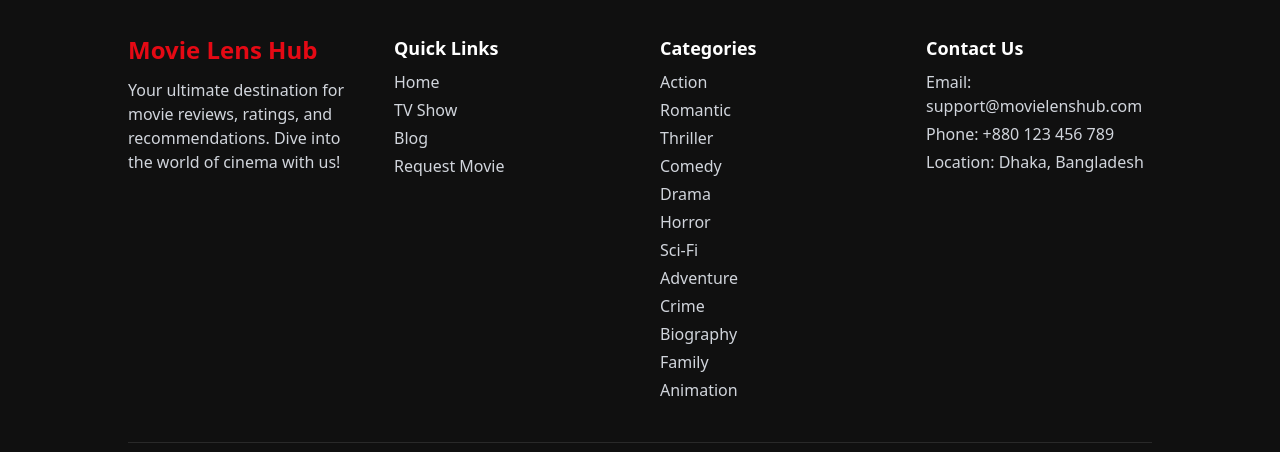
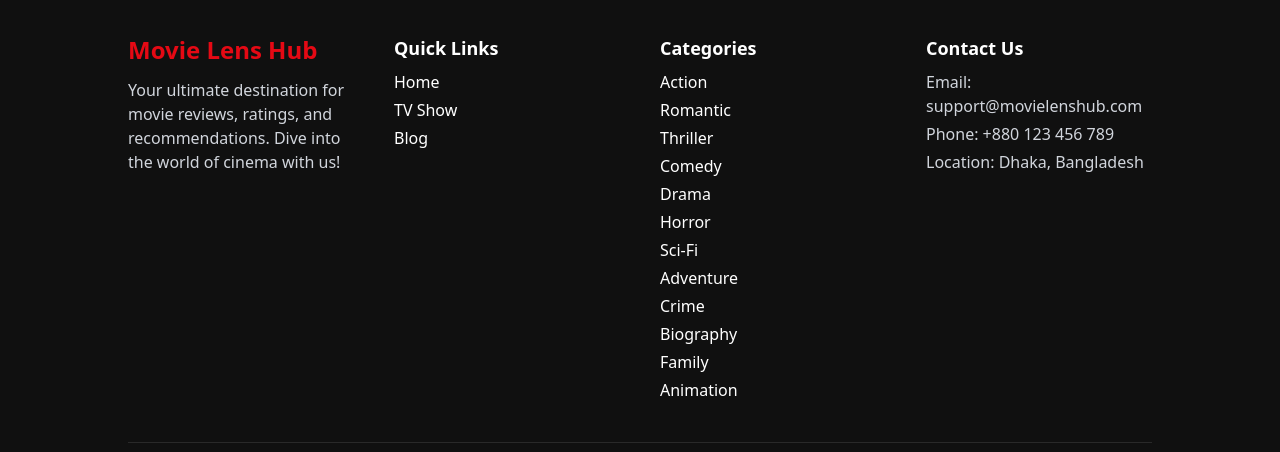
Before and after one commit to Nayeem1402/Movie-lens-hub, a React (Vite) app: page / in a window 1280 px wide. Shown: the part 2723-3175 px from the top of the page. Built offline with nearby package versions, Linux system fonts and the light colour scheme.

Commit message:
all bugs are done

```diff
--- a/src/Components/Footer.jsx
+++ b/src/Components/Footer.jsx
@@ -1,8 +1,16 @@
+
+import { Link } from 'react-router';
 export default function Footer({ setSelectedCategory }) {
   const categories = [
     "Action", "Romantic", "Thriller", "Comedy", "Drama", "Horror",
     "Sci-Fi", "Adventure", "Crime", "Biography", "Family", "Animation"
   ];
+
+  const hoverEffect =
+    "relative inline-block transition duration-300 transform hover:scale-105 hover:text-red-600 " +
+    "after:content-[''] after:absolute after:left-0 after:-bottom-1 after:h-[2px] " +
+    "after:w-0 after:bg-red-600 after:transition-all after:duration-300 hover:after:w-full text-white";
+
 
   return (
     <footer className="bg-black/40 backdrop-blur-md text-white mt-20 pt-10 pb-6 px-[10%] border-t border-white/10">
@@ -15,13 +23,14 @@ export default function Footer({ setSelectedCategory }) {
         <div>
           <h3 className="text-lg font-bold mb-2">Quick Links</h3>
           <ul className="space-y-1 text-gray-300">
-            {["Home", "TV Show", "Blog", "Request Movie"].map((item, idx) => (
-              <li key={idx}>
-                <a className="hover:text-[#E50914] transition duration-300 cursor-pointer" onClick={() => setSelectedCategory(item === "Home" ? "All" : item)}>
-                  {item}
-                </a>
-              </li>
-            ))}
+            <li>
+              <Link to="/" onClick={() => handleCategoryClick("All")} className={` ${hoverEffect}`}>Home</Link>
+            </li>
+            <li>
+              <Link to="/tv-show" onClick={() => handleCategoryClick("TV Show")} className={hoverEffect}>TV Show</Link>
+            </li><li>
+              <Link className={hoverEffect} to="/blog">Blog</Link>
+            </li>
           </ul>
         </div>
 
@@ -30,7 +39,7 @@ export default function Footer({ setSelectedCategory }) {
           <ul className="space-y-1 text-gray-300">
             {categories.map((cat, idx) => (
               <li key={idx}>
-                <a className="hover:text-[#E50914] transition duration-300 cursor-pointer" onClick={() => setSelectedCategory(cat)}>
+                <a className={`  transition duration-300 cursor-pointer ${hoverEffect}`} onClick={() => setSelectedCategory(cat)}>
                   {cat}
                 </a>
               </li>
--- a/src/Components/Navbar.jsx
+++ b/src/Components/Navbar.jsx
@@ -58,19 +58,21 @@ export default function Navbar({ setSelectedCategory, setSearchQuery }) {
         {/* Navbar Start */}
         <div className="navbar-start">
           <div className="dropdown">
-            <div tabIndex={0} role="button" className="btn btn-ghost lg:hidden">
+            <div tabIndex={0} role="button" className="btn btn-ghost lg:hidden  ">
               <svg
                 xmlns="http://www.w3.org/2000/svg"
                 className="h-6 w-6"
                 fill="none"
                 viewBox="0 0 24 24"
                 stroke="currentColor"
+                color="white"
+
               >
                 <path strokeLinecap="round" strokeLinejoin="round" strokeWidth="2" d="M4 6h16M4 12h16M4 18h16" />
               </svg>
             </div>
 
-            <ul tabIndex={0} className="menu menu-sm dropdown-content bg-base-100 rounded-box z-50 mt-3 w-52 p-2 shadow text-lg">
+            <ul tabIndex={0} className="menu menu-sm dropdown-content bg-[#1C1C1C] rounded-2xl z-50 mt-3 w-52 p-2 shadow text-lg">
               <li>
                 <Link to="/" onClick={() => handleCategoryClick("All")} className={` ${hoverEffect}`}>Home</Link>
               </li>
```
